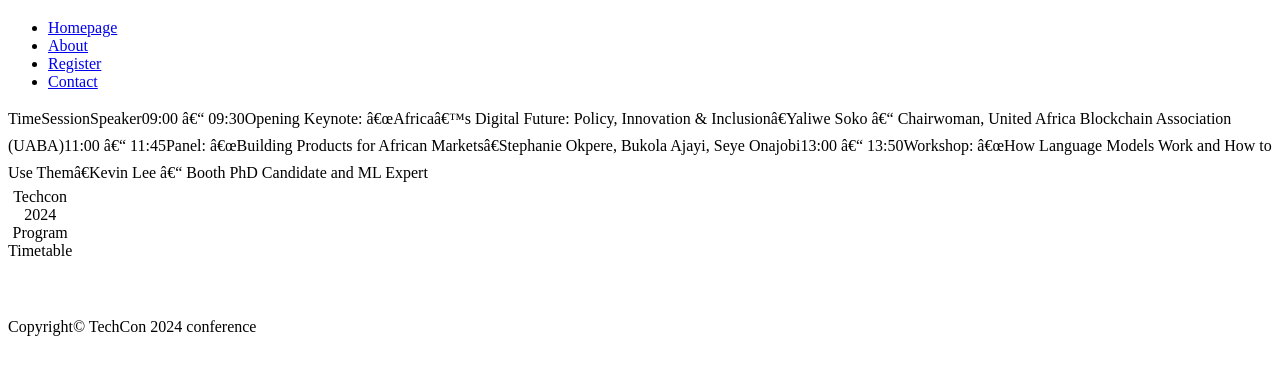
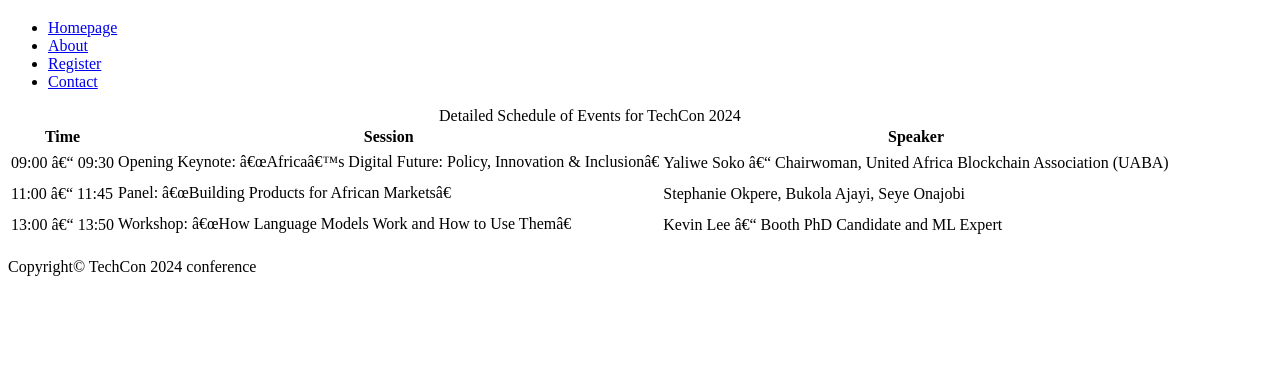
Before and after one commit to Adynah/TechCon_HTML, a plain HTML site: page techcon_website/schedule.html in a window 1280 px wide. Shown: the part 61-436 px from the top of the page. Drawn offline with Linux system fonts and the light colour scheme.

Commit message:
Corrected table structure

```diff
--- a/techcon_website/schedule.html
+++ b/techcon_website/schedule.html
@@ -18,27 +18,27 @@
     </header>
     <main>
         <table>
-            <caption>Techcon 2024 Program Timetable</caption>
-            <th>
-                <tr scope="col=3">Time</tr>
-                <tr scope="col=6">Session</tr>
-                <tr scope="col=6">Speaker</tr>
-            </th>
-            <td>
-                <tr>09:00 – 09:30</tr>
-                <tr>Opening Keynote: “Africa’s Digital Future: Policy, Innovation & Inclusion”</tr>
-                <tr>Yaliwe Soko – Chairwoman, United Africa Blockchain Association (UABA)</tr>
-            </td>
-            <td>
-                <tr>11:00 – 11:45</tr>
-                <tr>Panel: “Building Products for African Markets”</tr>
-                <tr>Stephanie Okpere, Bukola Ajayi, Seye Onajobi</tr>
-            </td>
-            <td>
-                <tr>13:00 – 13:50</tr>
-                <tr>Workshop: “How Language Models Work and How to Use Them”</tr>
-                <tr>Kevin Lee – Booth PhD Candidate and ML Expert</tr>
-            </td>
+            <caption>Detailed Schedule of Events for TechCon 2024</caption>
+            <tr>
+                <th scope="col=3">Time</th>
+                <th scope="col=6">Session</th>
+                <th scope="col=6">Speaker</th>
+            </tr>
+            <tr>
+                <td>09:00 – 09:30</td>
+                <td>Opening Keynote: “Africa’s Digital Future: Policy, Innovation & Inclusion”</td>
+                <td>Yaliwe Soko – Chairwoman, United Africa Blockchain Association (UABA)</td>
+            </tr>
+            <tr>
+                <td>11:00 – 11:45</td>
+                <td>Panel: “Building Products for African Markets”</td>
+                <td>Stephanie Okpere, Bukola Ajayi, Seye Onajobi</td>
+            </tr>
+            <tr>
+                <td>13:00 – 13:50</td>
+                <td>Workshop: “How Language Models Work and How to Use Them”</td>
+                <td>Kevin Lee – Booth PhD Candidate and ML Expert</td>
+            </tr>
         </table>
     </main>
     <footer>
```
